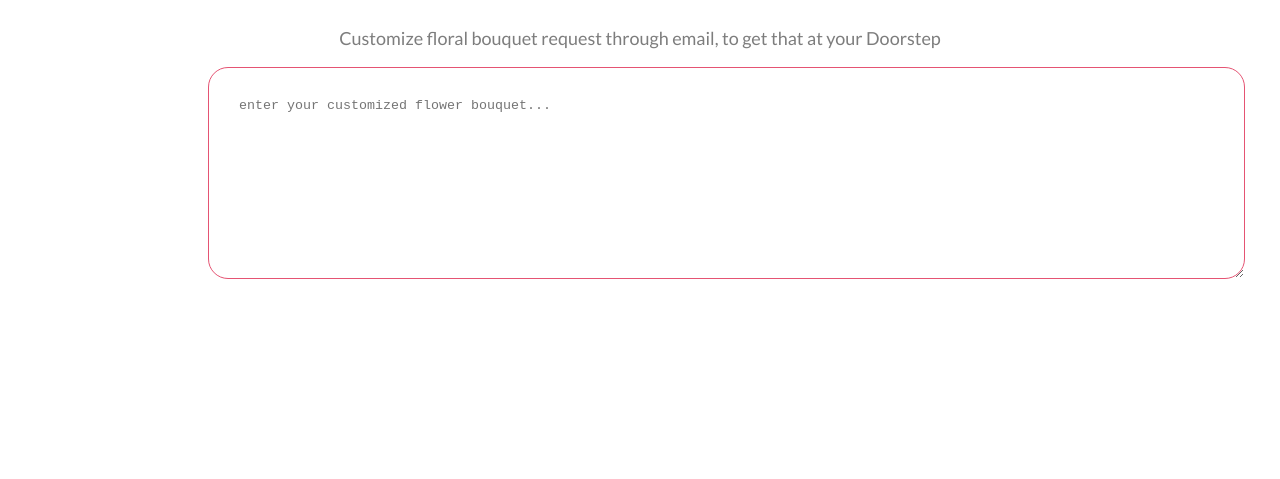
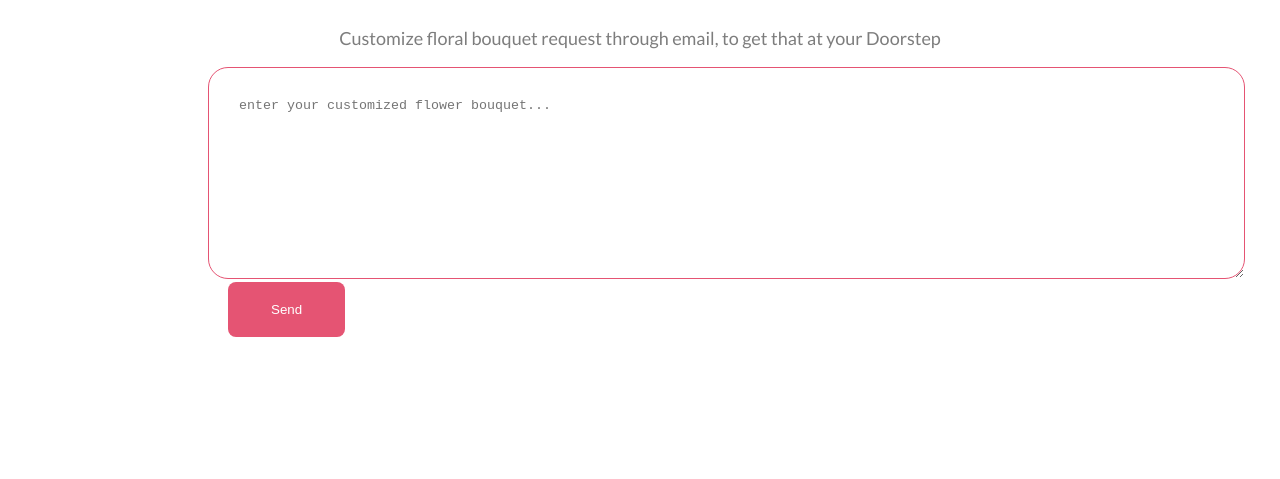
Before and after one commit to Musfirat/floralShop, a plain HTML site: page index.html in a window 1280 px wide. Shown: the part 3333-3812 px from the top of the page. Drawn offline with Linux system fonts and the light colour scheme.

Commit message:
finalized

```diff
--- a/index.html
+++ b/index.html
@@ -9,6 +9,7 @@
 <link rel="preconnect" href="https://fonts.gstatic.com" crossorigin>
 <link href="https://fonts.googleapis.com/css2?family=Lato:wght@400;700;900&display=swap" rel="stylesheet">
     <link rel="stylesheet" href="style/style.css">
+    <link rel="shortcut icon" href="ima/icon/hand-drawn-flat-design-simple-flower-outline_23-2149368525-removebg-preview.png" type="image/x-icon">
 </head>
 <body>
     <header>
@@ -101,7 +102,8 @@
                 <div>
 
                             <textarea name="request" id="req-order" cols="120" rows="10" placeholder="enter your customized flower bouquet..."></textarea>
-                </div>
+                          <button class="primary-btn">Send</button>
+                     </div>
             </div>
         </section>
     </main>
```
Also changed, not shown: ima/icon/hand-drawn-flat-design-simple-flower-outline_23-2149368525-removebg-preview.png (added).
